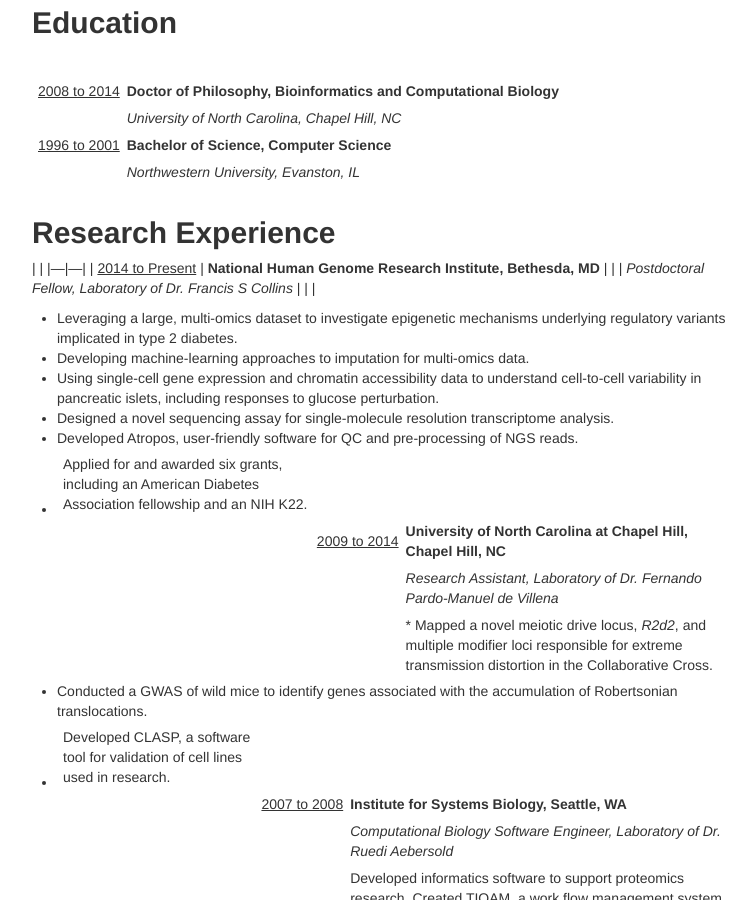
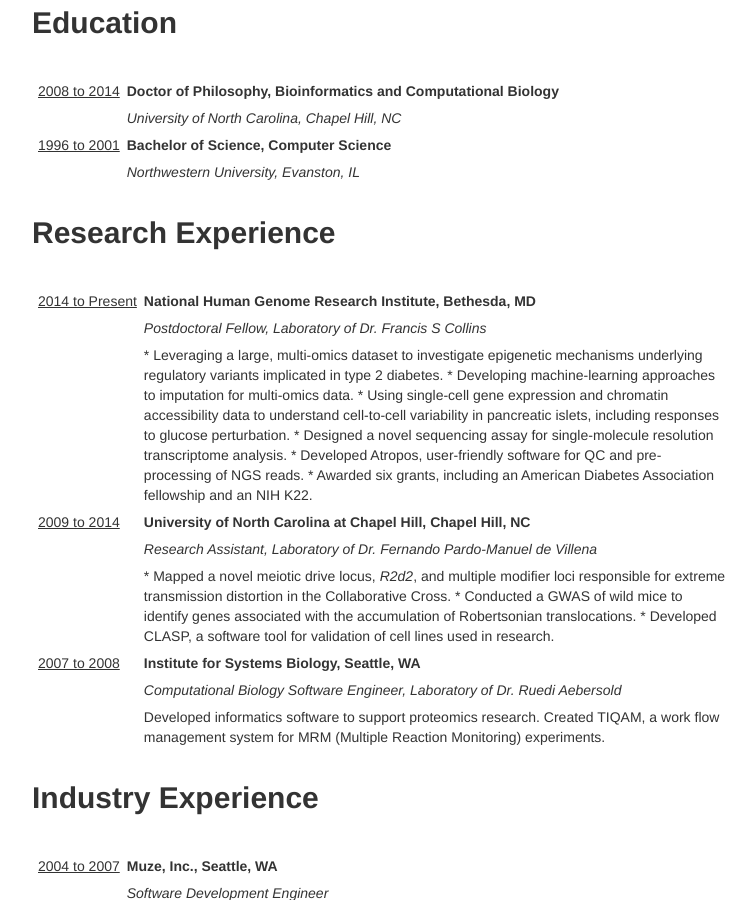
Before and after one commit to amit2014/cv, a Jekyll site: the page built from build/cv.md, in a window 1280 px wide and 900 px high, scrolled down 286 px. Shown: the whole window, without its empty margins (258-1014 px from the left). Built offline with Jekyll 4.4.1, drawn with Linux system fonts in a browser that asks for light colours.

Commit message:
update markdown CV

```diff
--- a/build/cv.md
+++ b/build/cv.md
@@ -35,18 +35,10 @@ title: John Didion, PhD
 |---|---|
 | <span class="dates">2014 to Present</span> | __National Human Genome Research Institute, Bethesda, MD__ |
 |               | _Postdoctoral Fellow, Laboratory of Dr. Francis S Collins_ |
-|               |
-* Leveraging a large, multi-omics dataset to investigate epigenetic mechanisms underlying regulatory variants implicated in type 2 diabetes.
-* Developing machine-learning approaches to imputation for multi-omics data.
-* Using single-cell gene expression and chromatin accessibility data to understand cell-to-cell variability in pancreatic islets, including responses to glucose perturbation.
-* Designed a novel sequencing assay for single-molecule resolution transcriptome analysis.
-* Developed Atropos, user-friendly software for QC and pre-processing of NGS reads.
-* Applied for and awarded six grants, including an American Diabetes Association fellowship and an NIH K22.   |
+|               |   * Leveraging a large, multi-omics dataset to investigate epigenetic mechanisms underlying regulatory variants implicated in type 2 diabetes.  * Developing machine-learning approaches to imputation for multi-omics data.  * Using single-cell gene expression and chromatin accessibility data to understand cell-to-cell variability in pancreatic islets, including responses to glucose perturbation.  * Designed a novel sequencing assay for single-molecule resolution transcriptome analysis.  * Developed Atropos, user-friendly software for QC and pre-processing of NGS reads.  * Awarded six grants, including an American Diabetes Association fellowship and an NIH K22.   |
 | <span class="dates">2009 to 2014</span> | __University of North Carolina at Chapel Hill, Chapel Hill, NC__ |
 |               | _Research Assistant, Laboratory of Dr. Fernando Pardo-Manuel de Villena_ |
-|               |   * Mapped a novel meiotic drive locus, *R2d2*, and multiple modifier loci responsible for extreme transmission distortion in the Collaborative Cross.
-* Conducted a GWAS of wild mice to identify genes associated with the accumulation of Robertsonian translocations.
-* Developed CLASP, a software tool for validation of cell lines used in research.   |
+|               |   * Mapped a novel meiotic drive locus, *R2d2*, and multiple modifier loci responsible for extreme transmission distortion in the Collaborative Cross.  * Conducted a GWAS of wild mice to identify genes associated with the accumulation of Robertsonian translocations.  * Developed CLASP, a software tool for validation of cell lines used in research.   |
 | <span class="dates">2007 to 2008</span> | __Institute for Systems Biology, Seattle, WA__ |
 |               | _Computational Biology Software Engineer, Laboratory of Dr. Ruedi Aebersold_ |
 |               |  Developed informatics software to support proteomics research. Created TIQAM, a work flow management system for MRM (Multiple Reaction Monitoring) experiments.  |
```
